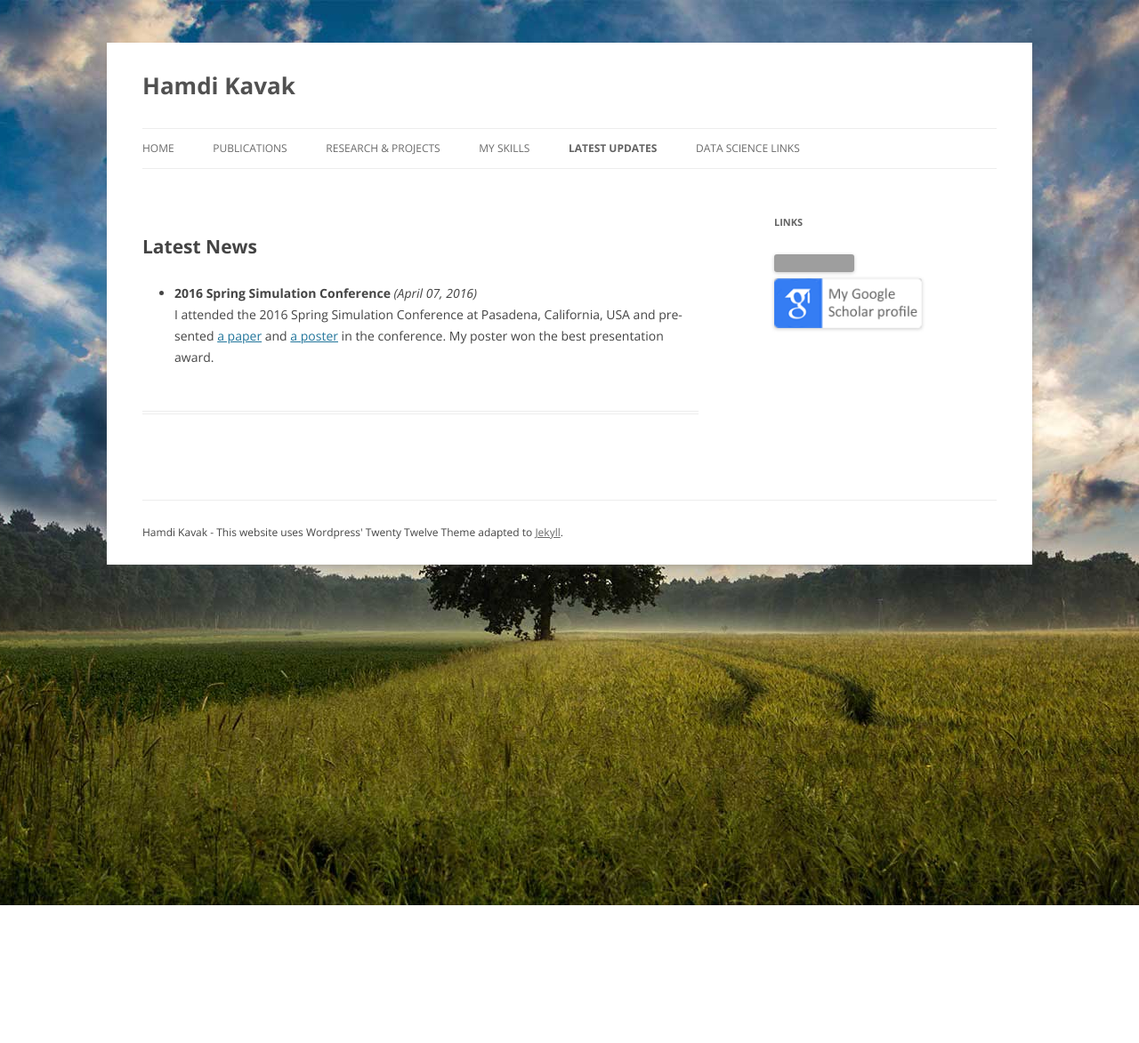
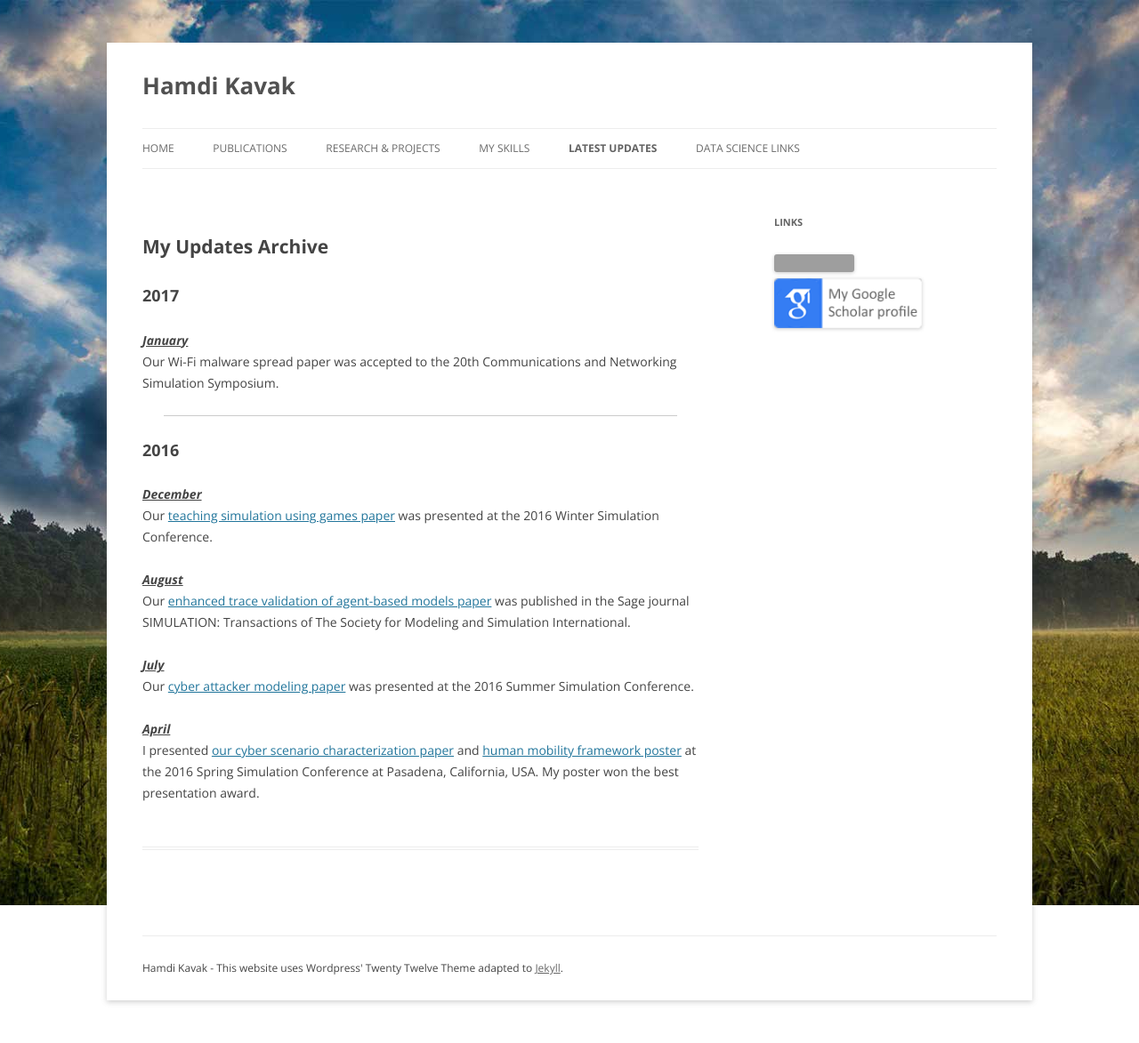
Before and after one commit to hamdikavak/hamdikavak.github.io, a Jekyll site: the page built from latest-updates/index.html, in a window 1280 px wide. Shown: the whole page at 89% size. Built offline with Jekyll 4.4.1, drawn with Linux system fonts in a browser that asks for light colours; nearby versions of some CDN libraries; library files that are not in the unit come from our copies; grey boxes are pictures that could not be loaded.

Commit message:
Update index.html

```diff
--- a/latest-updates/index.html
+++ b/latest-updates/index.html
@@ -5,10 +5,29 @@
 description: Hamdi Kavak's latest updates.
 current_page_latest_updates: current_page_item
 ---
-<h1>Latest News</h1>
-<ul>
-<li><strong>2016 Spring Simulation Conference</strong> <em>(April 07, 2016)</em><br />
-I attended the 2016 Spring Simulation Conference at Pasadena, California, USA and presented <a href="https://www.researchgate.net/publication/299820368_A_Characterization_of_Cybersecurity_Simulation_Scenarios" target="_blank">a paper</a> and <a href="https://www.researchgate.net/publication/299889096_Human_Mobility_Simulation_Framework_Using_Big_Data_and_Agents" target="_blank">a poster</a> in the conference.
+<h1>My Updates Archive</h1>
+
+<h2>2017</h2>
+<p>
+<strong><em><u>January</u></em></strong><br/>
+Our Wi-Fi malware spread paper was accepted to the 20th Communications and Networking Simulation Symposium.
+  </p>
+<hr />
+<h2>2016</h2>
+<p>
+<strong><em><u>December</u></em></strong><br />
+Our <a href="https://www.researchgate.net/publication/311679896_Using_Simulation_Games_for_Teaching_and_Learning_Discrete-Event_Simulation" target="_blank"> teaching simulation using games paper</a> was presented at the 2016 Winter Simulation Conference.
+</p>
+<p>
+<strong><em><u>August</u></em></strong> <br />
+Our <a href="hamdikavak.com/publications/download/SIMULATION_2016_Accepted.pdf" target="_blank">enhanced trace validation of agent-based models paper</a> was published in the Sage journal SIMULATION: Transactions of The Society for Modeling and Simulation International.
+</p>
+<p>
+<strong><em><u>July</u></em></strong> <br />
+Our <a href="https://www.researchgate.net/profile/Hamdi_Kavak/publication/305764162_Towards_Modeling_Factors_that_Enable_an_Attacker/links/579f6a0108aece1c721562b6.pdf" target="_blank">cyber attacker modeling paper</a> was presented at the 2016 Summer Simulation Conference.
+</p>
+<p>
+<strong><em><u>April</u></em></strong> <br />
+I presented <a href="https://www.researchgate.net/publication/299820368_A_Characterization_of_Cybersecurity_Simulation_Scenarios" target="_blank">our cyber scenario characterization paper</a> and <a href="https://www.researchgate.net/publication/299889096_Human_Mobility_Simulation_Framework_Using_Big_Data_and_Agents" target="_blank">human mobility framework poster</a> at the 2016 Spring Simulation Conference at Pasadena, California, USA.
 My poster won the best presentation award.
-</li>
-</ul>
+  </p>
```
